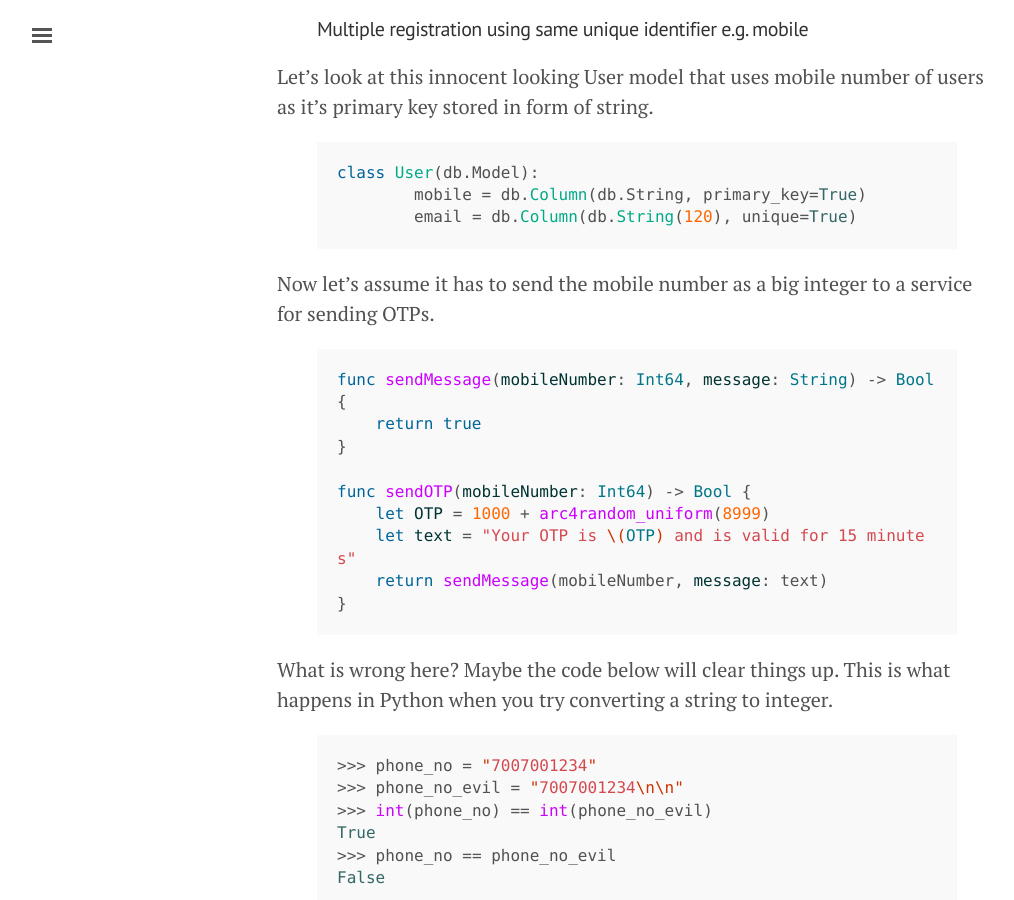
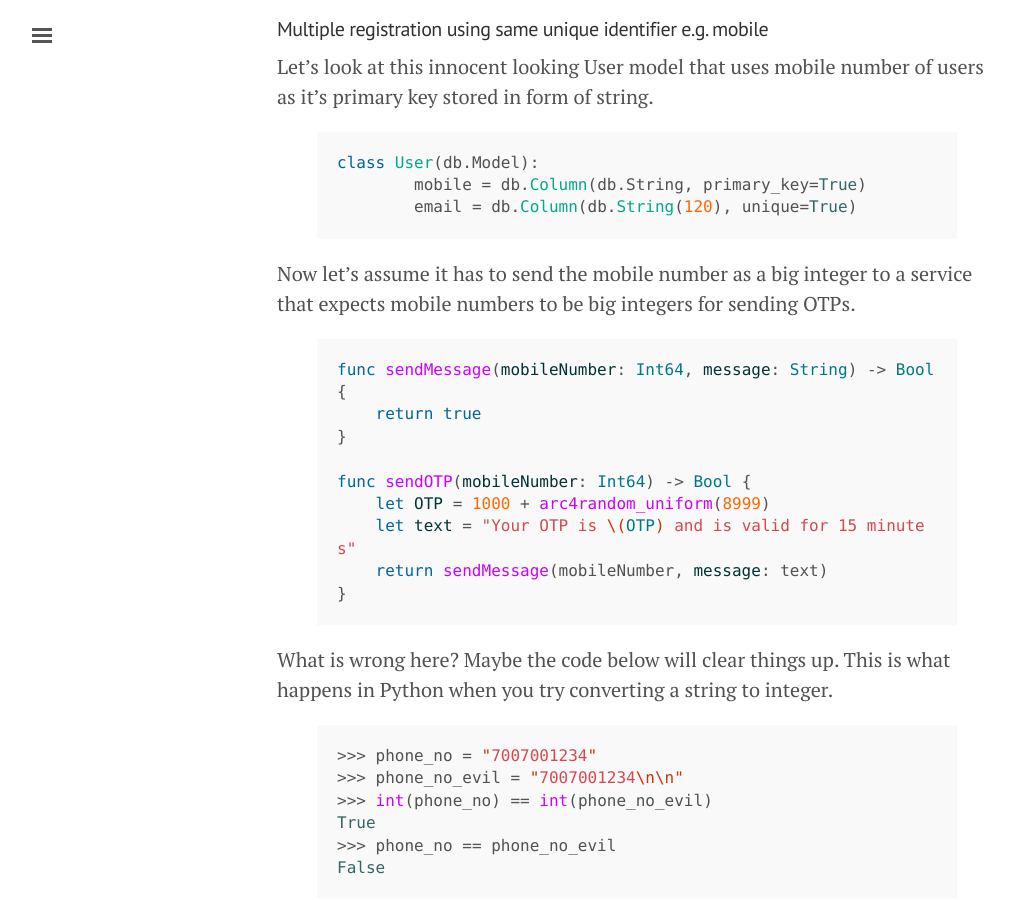
Before and after one commit to FallibleInc/blog, a Jekyll site: the page built from _posts/2016-01-30-indian-startups-security-report-scoring-paramters.md, in a window 1280 px wide and 900 px high, scrolled down 1017 px. Shown: the whole window, without its empty margins (3-1017 px from the left). Built offline with Jekyll 4.4.1, drawn with Linux system fonts in a browser that asks for light colours; comment, search, counter and statistics services are not loaded.

Commit message:
Updated 2016-01-30-indian-startups-security-report-scoring-paramters.md

```diff
--- a/_posts/2016-01-30-indian-startups-security-report-scoring-paramters.md
+++ b/_posts/2016-01-30-indian-startups-security-report-scoring-paramters.md
@@ -3,6 +3,7 @@ layout: post
 title: Parameters used in scoring for public security dashboard
 published: true
 ---
+
 
 
 
@@ -28,6 +29,8 @@ The following types of bugs were used while ranking startups and their systems f
 14. Invalidate OAuth token during revocation/denial HO 57603
 15. Exposed Social login tokens in apps
 16. Rate limiting/captcha after retries in reset password
+
+
 #### Multiple registration using same unique identifier e.g. mobile
 
 Let's look at this innocent looking User model that uses mobile number of users as it's primary key stored in form of string.
@@ -40,7 +43,7 @@ class User(db.Model):
 
 {% endhighlight %}
 
-Now let's assume it has to send the mobile number as a big integer to a service for sending OTPs.
+Now let's assume it has to send the mobile number as a big integer to a service that expects mobile numbers to be big integers for sending OTPs.
 {% highlight swift %}
 
 func sendMessage(mobileNumber: Int64, message: String) -> Bool {
@@ -86,9 +89,12 @@ The web was created to serve static pages of content. People did not think about
 * Sensitive cookies without secure flag set
 * Directory traversal
 * AWS S3 buckets exposed
+
+
 #### Credit card details or sensitive information over HTTP
 
 It's 2016 and yet a billion dollar startup takes credit card information for one of their products over HTTP! Dont do it. MITM attack are really easy, just go to your nearby coffee shop or Airport.
+
 
 #### Exposed backup files over public network
 
```
